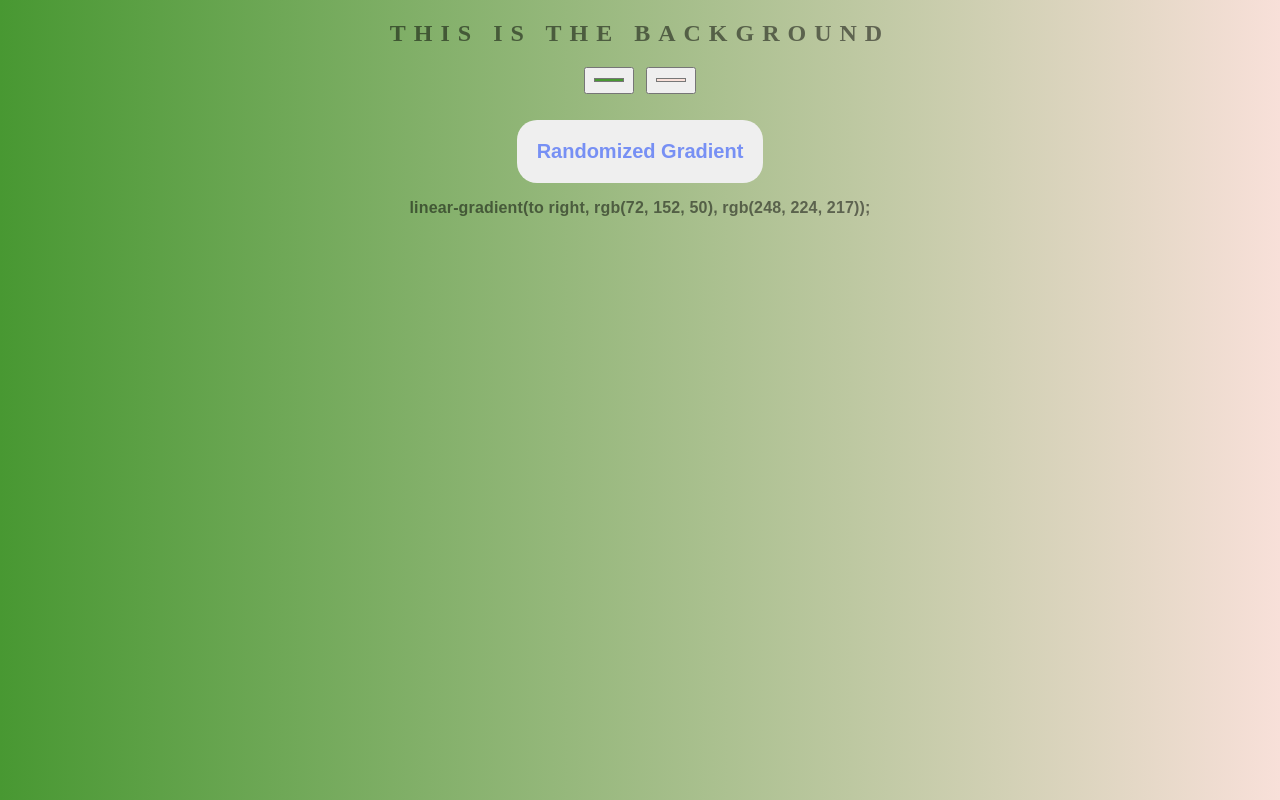
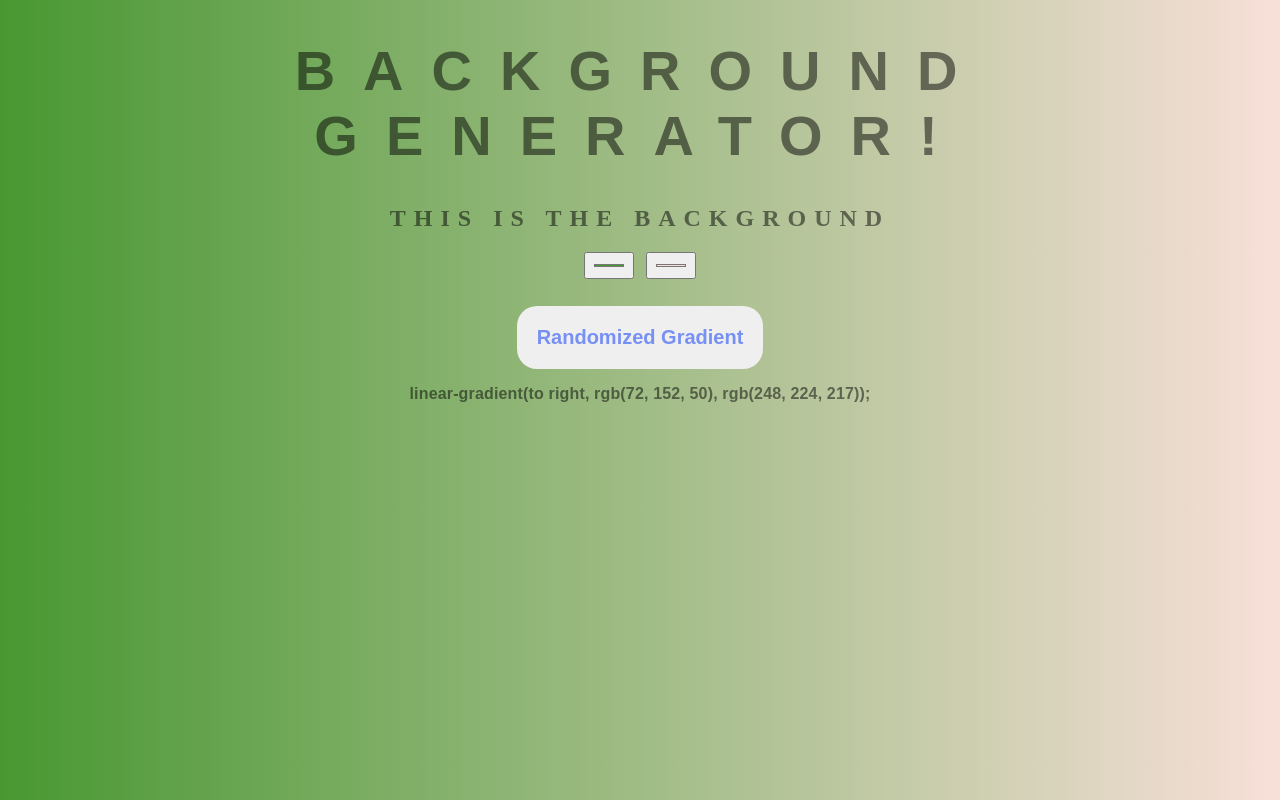
Before and after one commit to RonJohn92/background-generator, a plain HTML site: page index.html in a window 1280 px wide. Drawn offline with Linux system fonts and the light colour scheme.

Commit message:
fixing merge issue

```diff
--- a/index.html
+++ b/index.html
@@ -6,7 +6,7 @@
 		<link rel="stylesheet" href="style.css">
 	</head>
 	<body id="gradient">
-		<!-- <h1>Background Generator!</h1> -->
+		<h1>Background Generator!</h1>
 		<h2>This is the background </h2>
 		<input class="color1" type="color" name="color1" value="#489832">
 		<input class="color2" type="color" name="color2" value="#f8e0d9">
```
